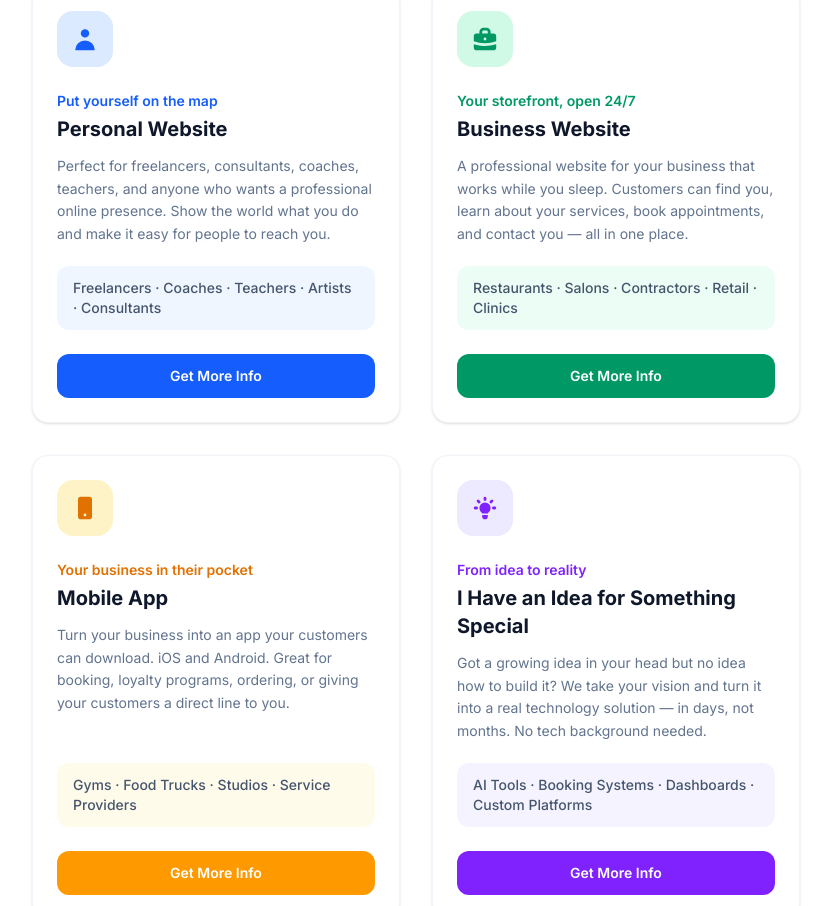
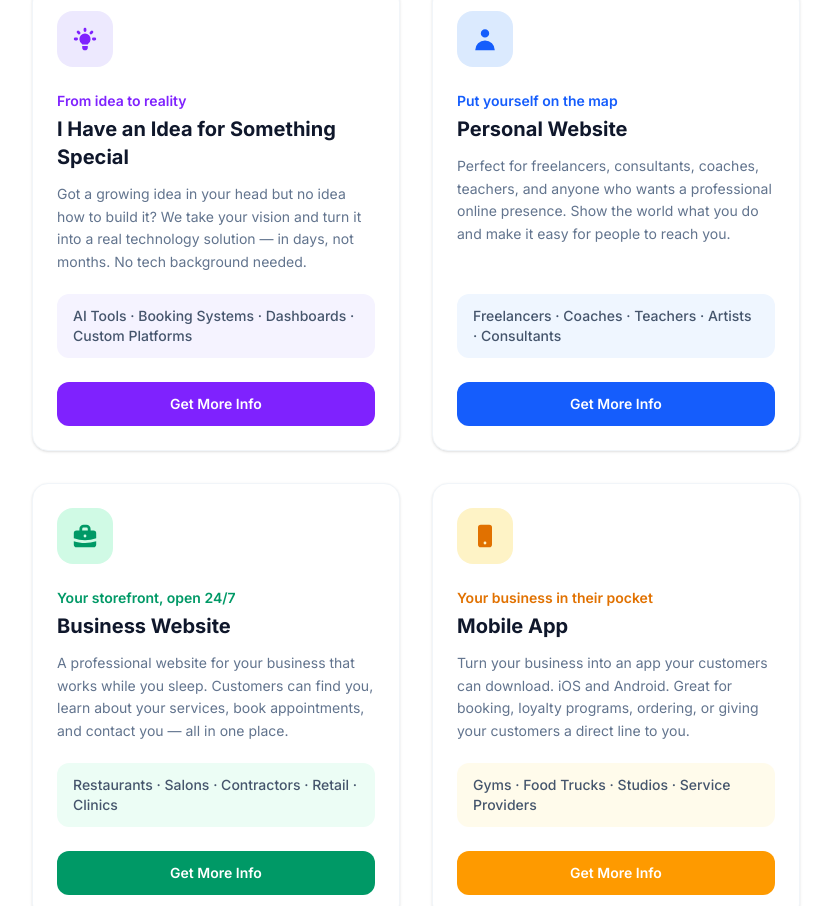
Before and after one commit to paksan32/aksanlabs-smb, a Next.js app: page / in a window 1280 px wide. Shown: the part 1845-2751 px from the top of the page, without its empty margins (224-1055 px from the left). Built offline with nearby package versions, Linux system fonts and the light colour scheme.

Commit message:
Move custom idea card to first position in services grid
Co-Authored-By: Claude Sonnet 4.6 <noreply@anthropic.com>

```diff
--- a/components/sections/Services.tsx
+++ b/components/sections/Services.tsx
@@ -3,6 +3,16 @@ import { motion } from 'framer-motion'
 import { HiUser, HiBriefcase, HiDeviceMobile, HiLightBulb } from 'react-icons/hi'
 
 const services = [
+  {
+    icon: HiLightBulb,
+    title: 'I Have an Idea for Something Special',
+    tagline: 'From idea to reality',
+    description:
+      'Got a growing idea in your head but no idea how to build it? We take your vision and turn it into a real technology solution — in days, not months. No tech background needed.',
+    examples: 'AI Tools · Booking Systems · Dashboards · Custom Platforms',
+    color: 'violet',
+    value: 'custom-app',
+  },
   {
     icon: HiUser,
     title: 'Personal Website',
@@ -32,16 +42,6 @@ const services = [
     examples: 'Gyms · Food Trucks · Studios · Service Providers',
     color: 'amber',
     value: 'mobile-app',
-  },
-  {
-    icon: HiLightBulb,
-    title: 'I Have an Idea for Something Special',
-    tagline: 'From idea to reality',
-    description:
-      'Got a growing idea in your head but no idea how to build it? We take your vision and turn it into a real technology solution — in days, not months. No tech background needed.',
-    examples: 'AI Tools · Booking Systems · Dashboards · Custom Platforms',
-    color: 'violet',
-    value: 'custom-app',
   },
 ]
 
```
